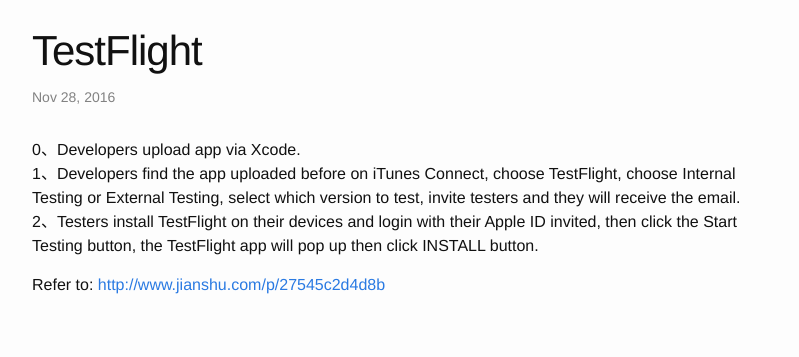
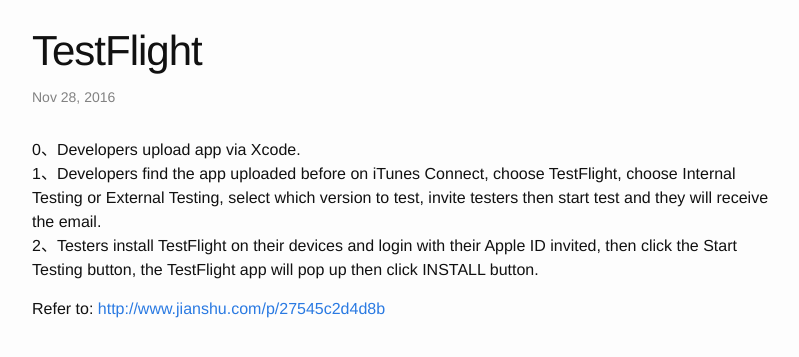
Before and after one commit to GeekRRK/GeekRRK.github.io, a Jekyll site: the page built from _posts/2016-11-28-TestFlight.md, in a window 1280 px wide. Shown: the top 357 px of the page, without its empty margins (238-1037 px from the left). Built offline with Jekyll 4.4.1, drawn with Linux system fonts in a browser that asks for light colours.

Commit message:
Update TestFlight

```diff
--- a/_posts/2016-11-28-TestFlight.md
+++ b/_posts/2016-11-28-TestFlight.md
@@ -4,7 +4,7 @@
 ---
 
 0、Developers upload app via Xcode.
-1、Developers find the app uploaded before on iTunes Connect, choose TestFlight, choose Internal Testing or External Testing, select which version to test, invite testers and they will receive the email.
+1、Developers find the app uploaded before on iTunes Connect, choose TestFlight, choose Internal Testing or External Testing, select which version to test, invite testers then start test and they will receive the email.
 2、Testers install TestFlight on their devices and login with their Apple ID invited, then click the Start Testing button, the TestFlight app will pop up then click INSTALL button.
 
 Refer to: <http://www.jianshu.com/p/27545c2d4d8b>
```
